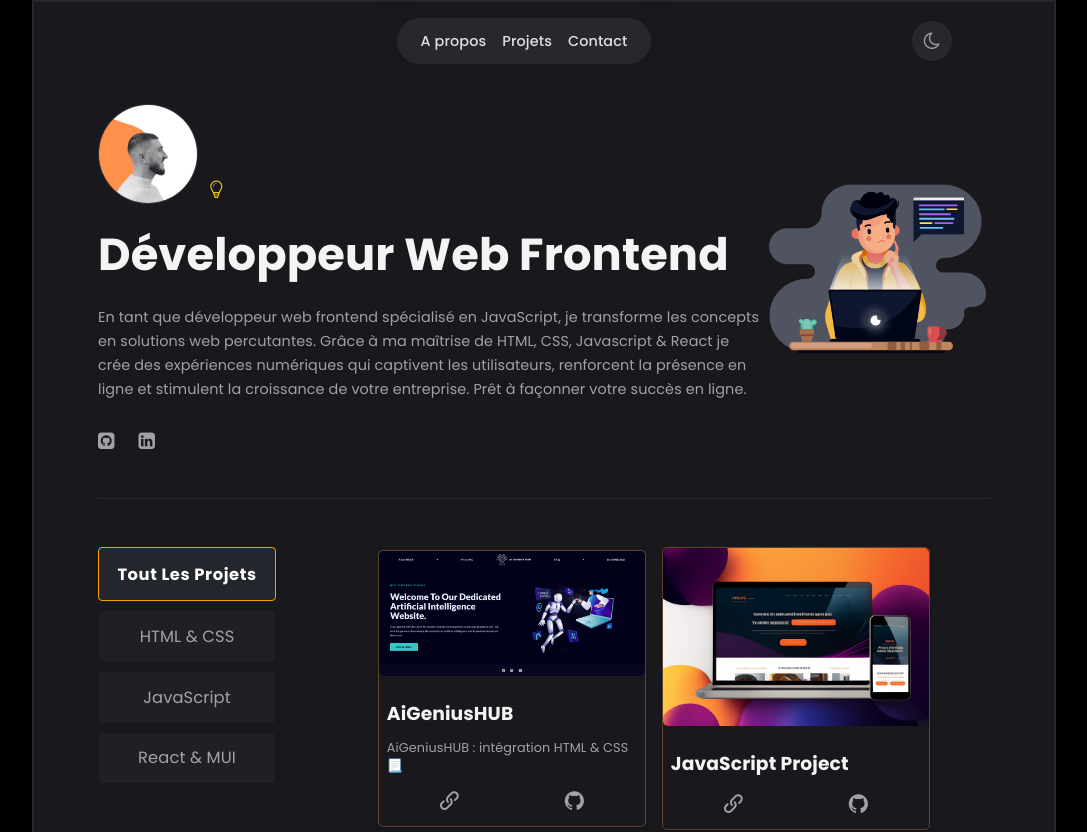
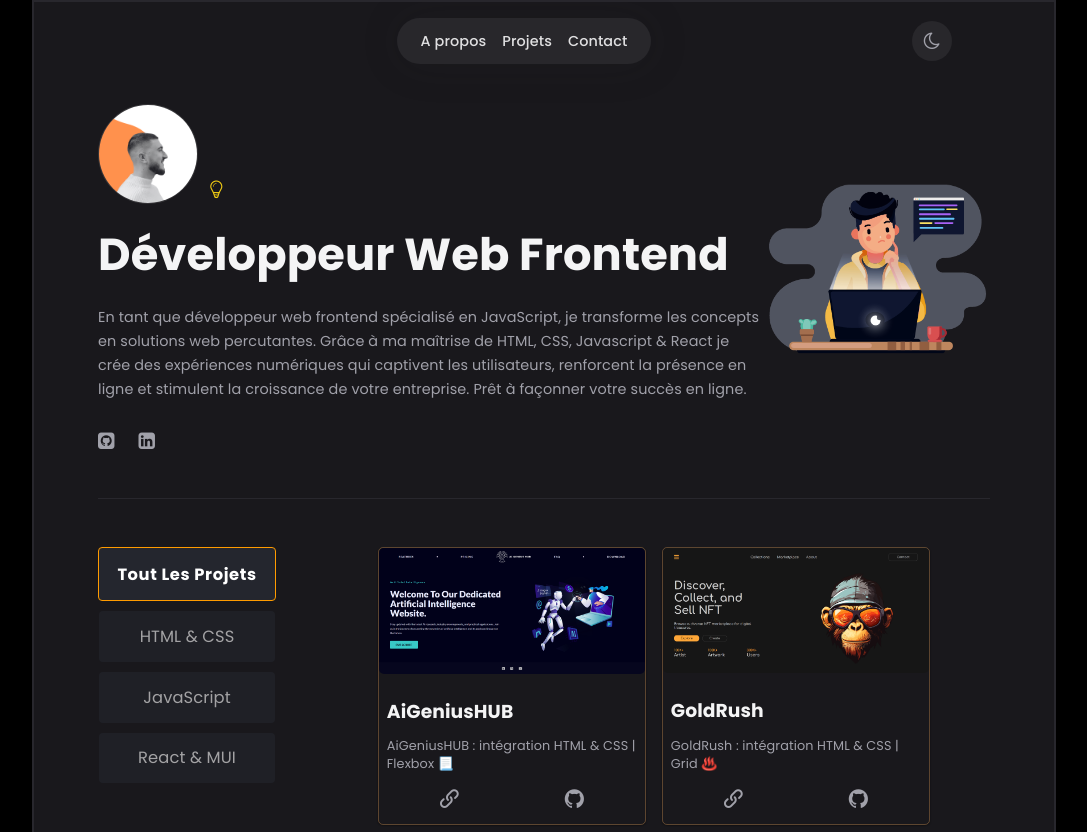
Before and after one commit to OlivierMaria/Portfolio, a React (Vite) app: page / in a window 1280 px wide. Shown: the top 832 px of the page, without its empty margins (96-1183 px from the left). Built offline with nearby package versions, Linux system fonts and the light colour scheme.

Commit message:
Add GoldRush project

```diff
--- a/src/components/3-main/myProjects.js
+++ b/src/components/3-main/myProjects.js
@@ -3,9 +3,17 @@ export const myProjects = [
     projectTitle: "AiGeniusHUB",
     category: ["css", "html"],
     imgPath: "./AiGeniusHub.png",
-    subtitle: "AiGeniusHUB :  intégration HTML & CSS 📃",
+    subtitle: "AiGeniusHUB :  intégration HTML & CSS | Flexbox 📃",
     links: "https://web3wise.netlify.app/",
     github: "https://github.com/OlivierMaria/AIGeniusHub",
+  },
+  {
+    projectTitle: "GoldRush",
+    category: ["css", "html"],
+    imgPath: "./goldrush.png",
+    subtitle: "GoldRush :  intégration HTML & CSS | Grid ♨️",
+    links: "https://web3wise.netlify.app/",
+    github: "https://github.com/OlivierMaria/GoldRush",
   },
   {
     projectTitle: "JavaScript project",
```
Also changed, not shown: public/goldrush.png (added).
